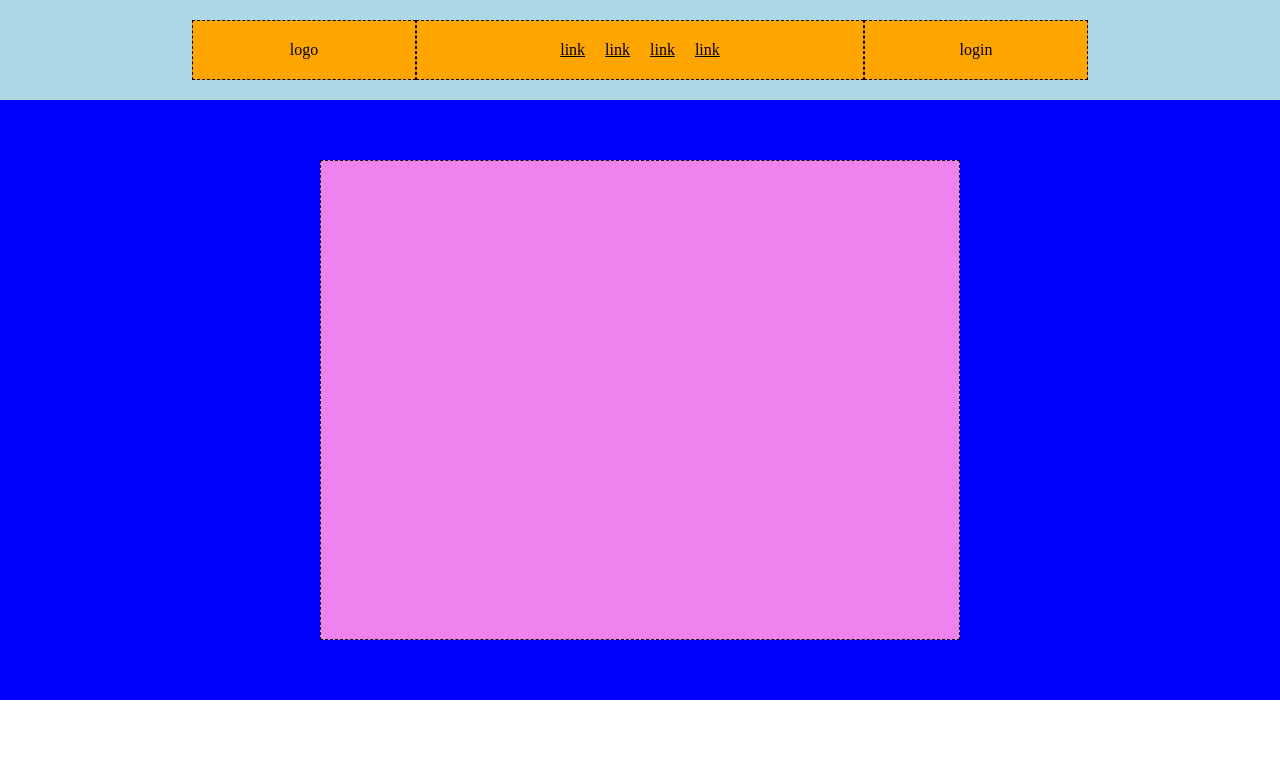
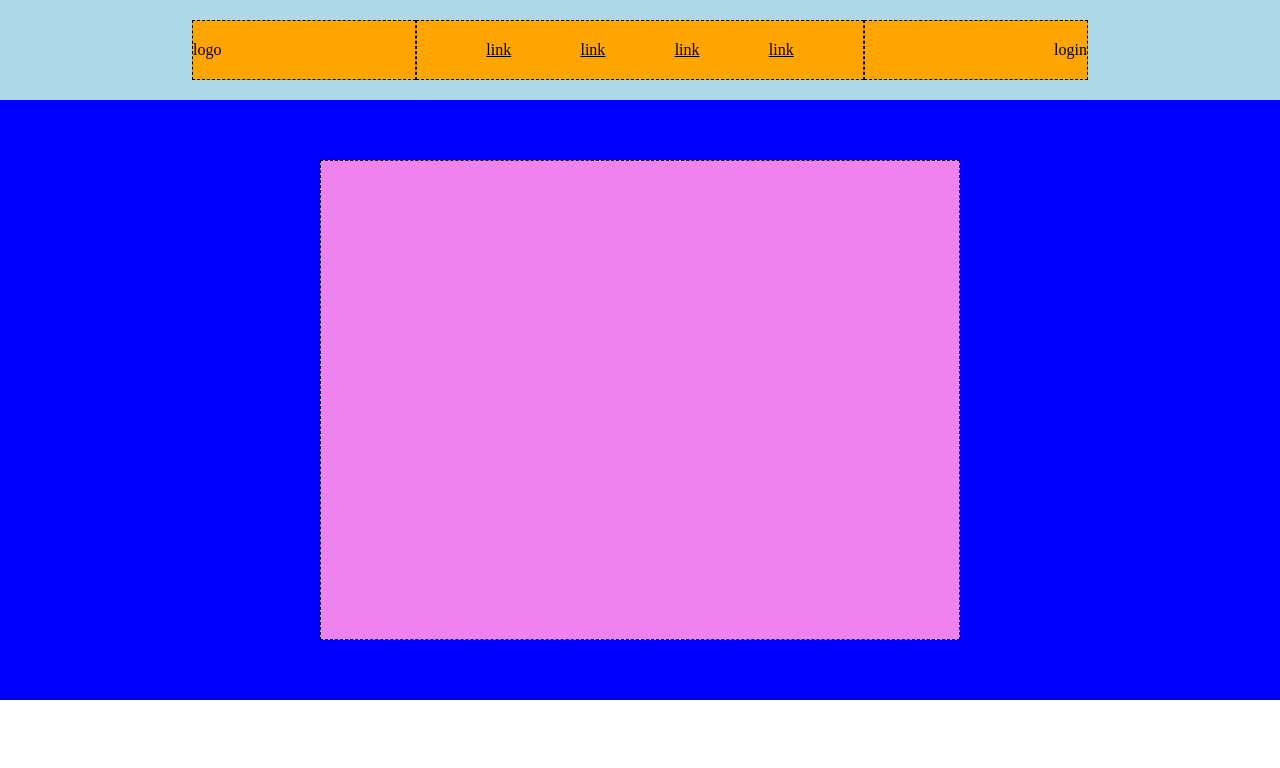
Before and after one commit to simonescoca/htmlcss-struttura-discord, a plain HTML site: page index.html in a window 1280 px wide. Shown: the top 768 px of the page. Drawn offline with Linux system fonts and the light colour scheme.

Commit message:
fixed header

```diff
--- a/style.css
+++ b/style.css
@@ -46,11 +46,10 @@ header nav{
 }
 
 nav div.container{
-    justify-content: center;
     align-items: center;
 }
 
-nav div:nth-child(odd){
+nav div.container:nth-child(odd){
     width: 25%;
 }
 
@@ -58,9 +57,21 @@ nav div:nth-child(even){
     width: 50%;
 }
 
+nav div:first-child{
+    justify-content: flex-start;
+}
+
+nav div:last-child{
+    justify-content: flex-end;
+}
+
+nav ul.container{
+    width: 100%;
+    justify-content: space-evenly;
+}
+
 nav ul > li{
     list-style: none;
-    margin: 0 10px;
 }
 
 nav a{
```
